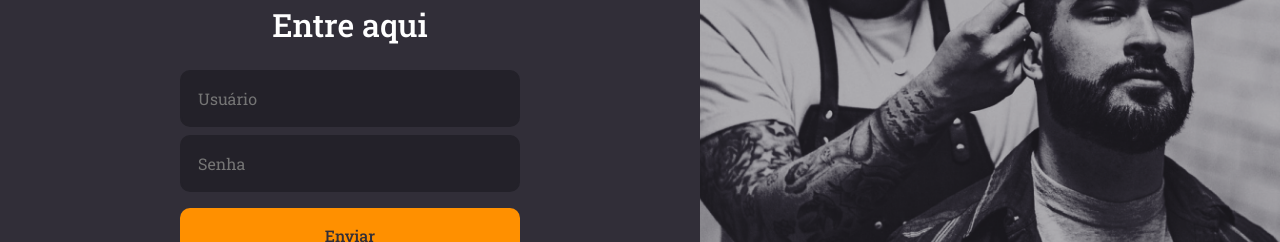
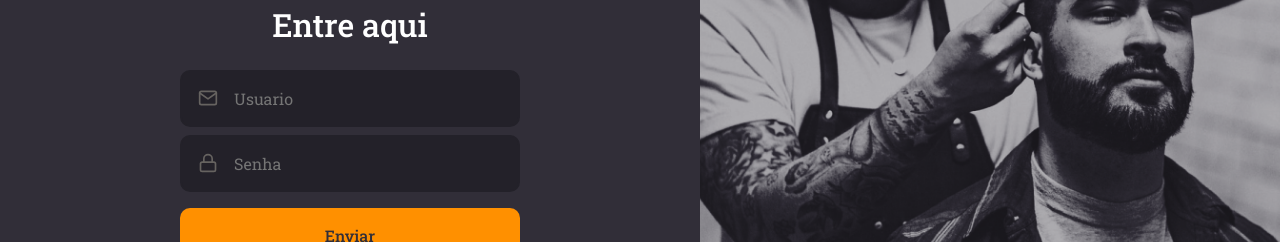
Before and after one commit to osergioneto/go-barber-web, a React (Create React App) app: page / in a window 1280 px wide. Shown: the part 289-531 px from the top of the page. Built offline with nearby package versions, Linux system fonts and the light colour scheme.

Commit message:
refactor: use Button and Input component instead of raw html

```diff
--- a/src/pages/SignIn/index.tsx
+++ b/src/pages/SignIn/index.tsx
@@ -1,7 +1,9 @@
 import React from 'react';
 import logoImg from '../../assets/logo.svg';
 import { Background, Container, Content } from './styles';
-import { FiLogIn } from 'react-icons/fi';
+import Input from '../../components/Input';
+import Button from '../../components/Button';
+import { FiLogIn, FiLock, FiMail } from 'react-icons/fi';
 
 const SignIn: React.FC = () => (
   <Container>
@@ -11,10 +13,20 @@
       <form action="">
         <h1>Entre aqui</h1>
 
-        <input type="text" placeholder="Usuário" />
-        <input type="password" placeholder="Senha" />
+        <Input
+          icon={FiMail}
+          name="user"
+          type="text"
+          placeholder="Usuario"
+        ></Input>
+        <Input
+          icon={FiLock}
+          name="password"
+          type="password"
+          placeholder="Senha"
+        ></Input>
 
-        <button type="submit">Enviar</button>
+        <Button>Enviar</Button>
         <a href="#">Esqueci minha senha</a>
       </form>
 
--- a/src/pages/SignIn/styles.ts
+++ b/src/pages/SignIn/styles.ts
@@ -27,42 +27,9 @@
       margin-bottom: 24px;
     }
 
-    input {
-      background: #232129;
-      border-radius: 10px;
-      border: 2px solid #232129;
-      padding: 16px;
-      width: 100%;
-      color: #F4Ede8;
-
-      &:placeholder {
-        color: #666360;
-      }
-
-      & + input {
-        margin-top: 8px;
-      }
-    }
-
-    button {
-      background #FF9000;
-      height: 56px;
-      border-radius: 10px;
-      border: 0;
-      padding: 0 16px;
-      color: #312e38;
-      width: 100%;
-      font-weight: 500;
-      margin-top: 16px;
-
-      &:hover {
-        background: ${shade(0.2, '#FF9000')}
-      }
-    }
-
     a {
       margin-top: 24px;
-      color: #F4Ede8;
+      color: #f4ede8;
       display: block;
       text-decoration: none;
       transition: color 0.2s;
@@ -75,7 +42,7 @@
   }
 
   > a {
-    color: #FF9000;
+    color: #ff9000;
     display: block;
     margin-top: 24px;
     text-decoration: none;
```
